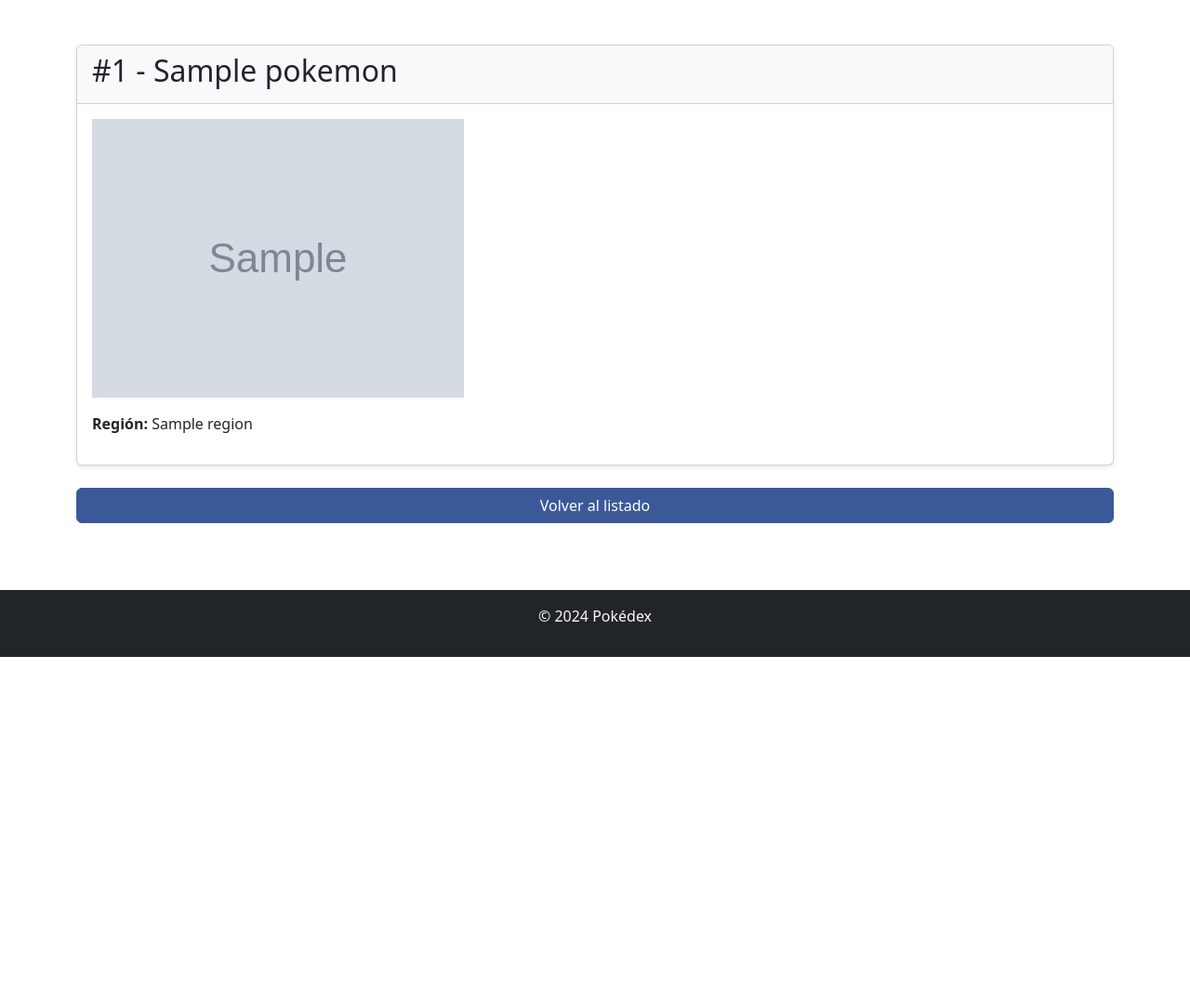
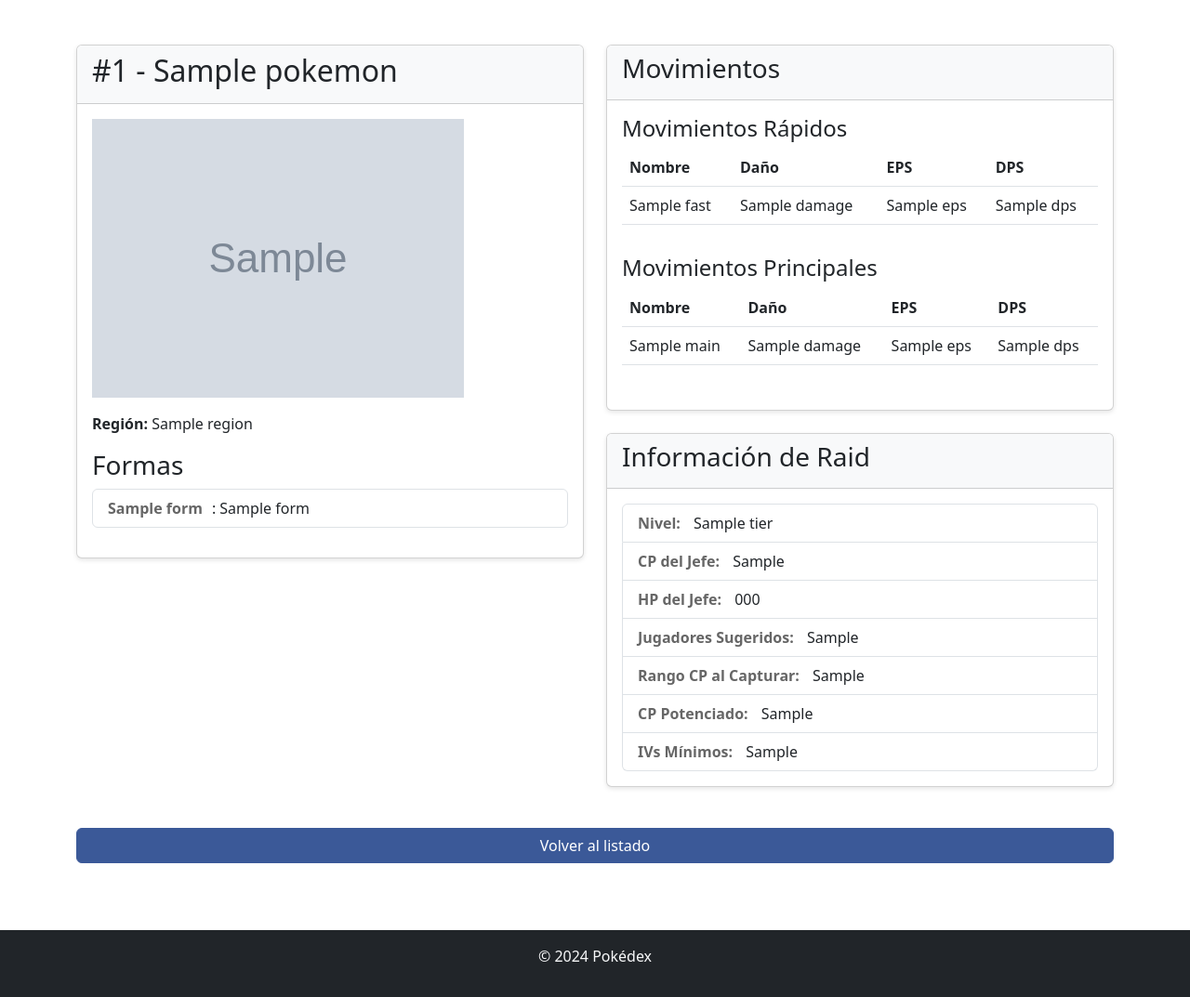
Before and after one commit to DanieelJP/pokeProject, a PHP site: template app/views/pokemon.twig in a window 1280 px wide. Shown: the part 56-1129 px from the top of the page at 93% size. Before the commit the page ends 763 px from the top, so only its background shows below. Run offline with PHP 8.4, Linux system fonts and the light colour scheme; the template is opened without the code that fills it: most values are stand-ins (such as "Sample title", 1, 10 or a date in 2020); grey boxes marked "Sample" are stand-in pictures; some libraries are stand-ins or nearby versions.

Commit message:
modificación landing pokemons (mostrar más info)

```diff
--- a/app/views/pokemon.twig
+++ b/app/views/pokemon.twig
@@ -4,6 +4,8 @@
 
 {% block content %}
 <div class="container mt-4">
+    <div class="row">
+        <div class="col-md-6">
             <div class="card">
                 <div class="card-header">
                     <h2>#{{ pokemon.pokemon_id }} - {{ pokemon.name }}</h2>
@@ -23,6 +25,101 @@
                     {% endif %}
 
                     <p><strong>Región:</strong> {{ pokemon.region }}</p>
+
+                    {% if pokemon.forms %}
+                        <h3>Formas</h3>
+                        <ul class="list-group mb-3">
+                            {% for form in pokemon.forms %}
+                                <li class="list-group-item">
+                                    <strong>{{ form.pokemon_name }}</strong>: {{ form.form_name }}
+                                </li>
+                            {% endfor %}
+                        </ul>
+                    {% endif %}
+                </div>
+            </div>
+        </div>
+
+        <div class="col-md-6">
+            {% if pokemon.moves.fast or pokemon.moves.main %}
+                <div class="card mb-4">
+                    <div class="card-header">
+                        <h3>Movimientos</h3>
+                    </div>
+                    <div class="card-body">
+                        {% if pokemon.moves.fast %}
+                            <h4>Movimientos Rápidos</h4>
+                            <div class="table-responsive">
+                                <table class="table">
+                                    <thead>
+                                        <tr>
+                                            <th>Nombre</th>
+                                            <th>Daño</th>
+                                            <th>EPS</th>
+                                            <th>DPS</th>
+                                        </tr>
+                                    </thead>
+                                    <tbody>
+                                        {% for move in pokemon.moves.fast %}
+                                            <tr>
+                                                <td>{{ move.name }}</td>
+                                                <td>{{ move.damage }}</td>
+                                                <td>{{ move.eps }}</td>
+                                                <td>{{ move.dps }}</td>
+                                            </tr>
+                                        {% endfor %}
+                                    </tbody>
+                                </table>
+                            </div>
+                        {% endif %}
+
+                        {% if pokemon.moves.main %}
+                            <h4>Movimientos Principales</h4>
+                            <div class="table-responsive">
+                                <table class="table">
+                                    <thead>
+                                        <tr>
+                                            <th>Nombre</th>
+                                            <th>Daño</th>
+                                            <th>EPS</th>
+                                            <th>DPS</th>
+                                        </tr>
+                                    </thead>
+                                    <tbody>
+                                        {% for move in pokemon.moves.main %}
+                                            <tr>
+                                                <td>{{ move.name }}</td>
+                                                <td>{{ move.damage }}</td>
+                                                <td>{{ move.eps }}</td>
+                                                <td>{{ move.dps }}</td>
+                                            </tr>
+                                        {% endfor %}
+                                    </tbody>
+                                </table>
+                            </div>
+                        {% endif %}
+                    </div>
+                </div>
+            {% endif %}
+
+            {% if pokemon.raid %}
+                <div class="card">
+                    <div class="card-header">
+                        <h3>Información de Raid</h3>
+                    </div>
+                    <div class="card-body">
+                        <ul class="list-group">
+                            <li class="list-group-item"><strong>Nivel:</strong> {{ pokemon.raid.tier }}</li>
+                            <li class="list-group-item"><strong>CP del Jefe:</strong> {{ pokemon.raid.boss_cp }}</li>
+                            <li class="list-group-item"><strong>HP del Jefe:</strong> {{ pokemon.raid.boss_hp }}</li>
+                            <li class="list-group-item"><strong>Jugadores Sugeridos:</strong> {{ pokemon.raid.suggested_players }}</li>
+                            <li class="list-group-item"><strong>Rango CP al Capturar:</strong> {{ pokemon.raid.caught_cp_range }}</li>
+                            <li class="list-group-item"><strong>CP Potenciado:</strong> {{ pokemon.raid.caught_cp_boosted }}</li>
+                            <li class="list-group-item"><strong>IVs Mínimos:</strong> {{ pokemon.raid.minimum_ivs }}</li>
+                        </ul>
+                    </div>
+                </div>
+            {% endif %}
         </div>
     </div>
 
```
Also changed, not shown: app/models/PokemonModel.php (+62 -16 lines), public/.htaccess. Lines whose indentation alone changed are shown as unchanged.
